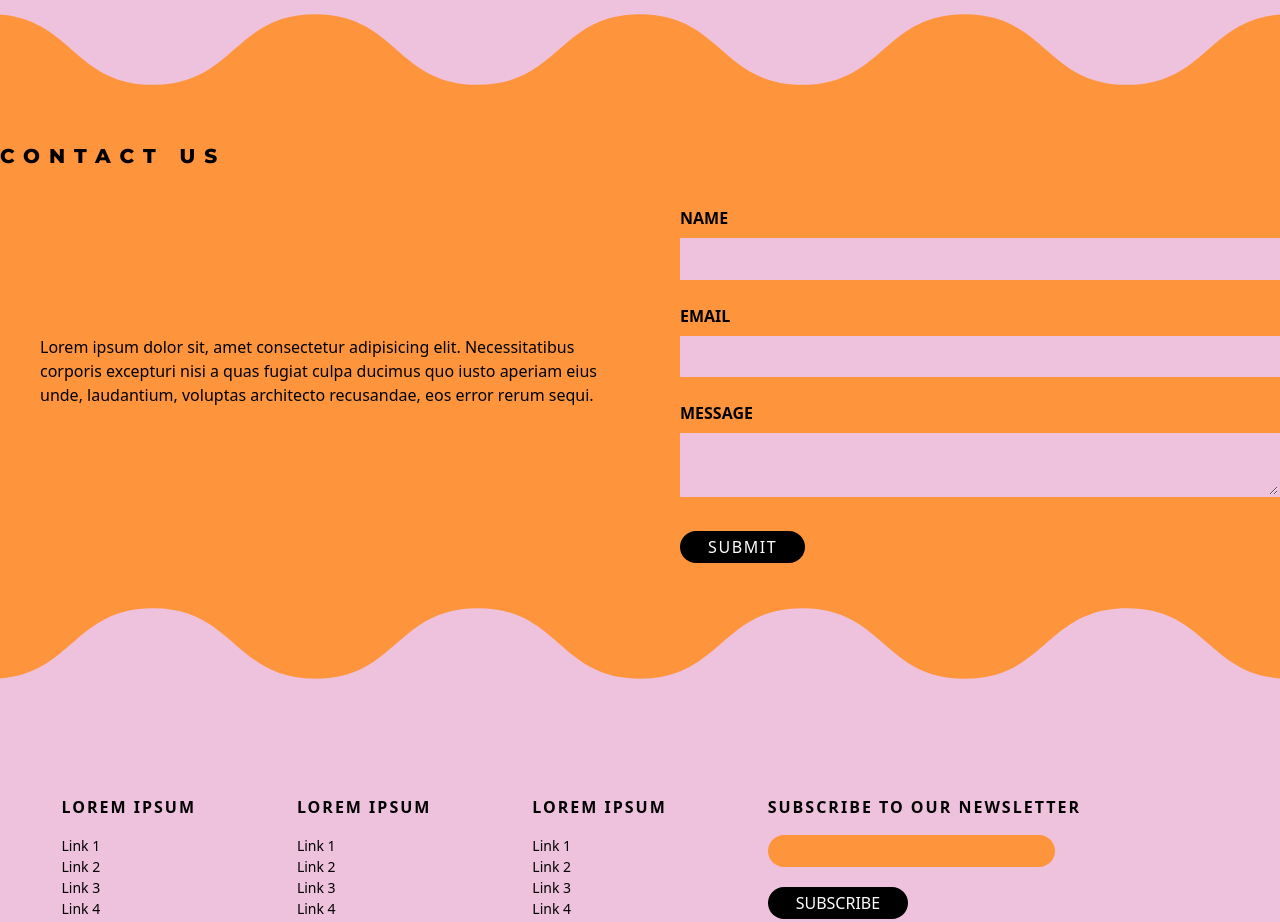
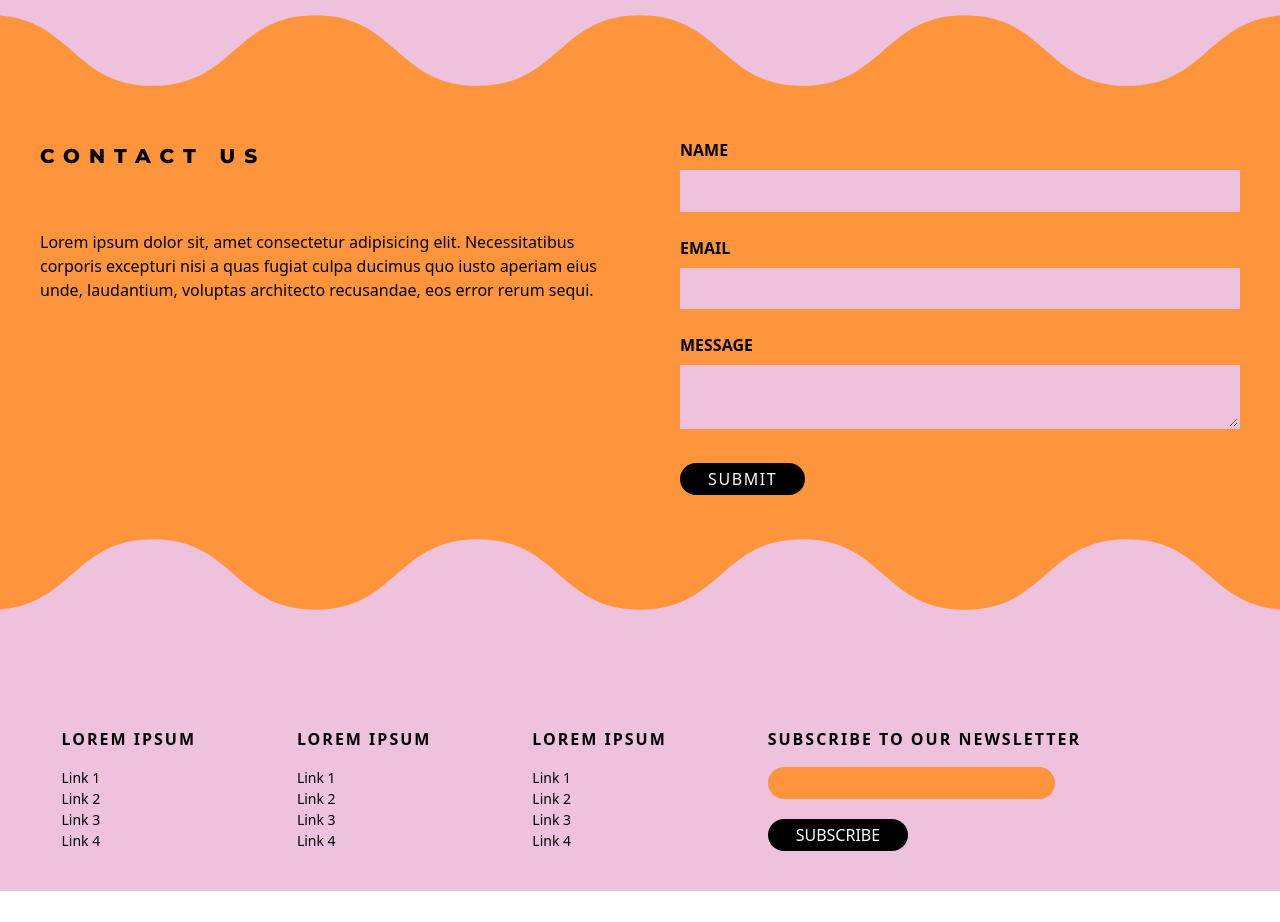
Before and after one commit to letscodegirl/Colorful-Website-Template, a plain HTML site: page index.html in a window 1280 px wide. Shown: the part 3540-4462 px from the top of the page. After the commit the page ends 4431 px from the top, so only its background shows below. Drawn offline with nearby package versions, Linux system fonts and the light colour scheme.

Commit message:
Formatted the contact form

```diff
--- a/index.html
+++ b/index.html
@@ -106,10 +106,12 @@
             <path d="M1816 31.6148C1724.67 31.6148 1724.67 111 1633.31 111C1541.96 111 1541.98 31.6148 1450.63 31.6148C1359.27 31.6148 1359.29 111 1267.96 111C1176.63 111 1176.63 31.6148 1085.29 31.6148C993.959 31.6148 993.959 111 902.626 111C811.293 111 811.293 31.6148 719.959 31.6148C628.626 31.6148 628.626 111 537.293 111C445.959 111 445.959 31.6148 354.626 31.6148C263.293 31.6148 263.293 111 171.959 111C80.6261 111 80.6261 31.6148 -10.7072 31.6148C-102.041 31.6148 -102.041 111 -193.354 111C-284.667 111 -284.667 31.6148 -376 31.6148V0H720H1816V31.6148Z" fill="#eec1dc"/>
         </svg>
         <div class="grid grid-cols-2 py-[10vw]">
-            <h2 class="uppercase text-black font-bold text-xl my-5 text-black"> Contact us</h2>
-            <div></div>
+            <div>
+            <h2 class="uppercase text-black font-bold text-xl my-5 text-black pl-10"> Contact us</h2>
             <p class="mb-5 p-10 self-center"> Lorem ipsum dolor sit, amet consectetur adipisicing elit. Necessitatibus corporis excepturi nisi a quas fugiat culpa ducimus quo iusto aperiam eius unde, laudantium, voluptas architecto recusandae, eos error rerum sequi. </p>
-            <form class="pl-10 col-start-2 self-center">
+
+            </div>
+            <form class="pl-10 col-start-2 self-center pr-10">
                 <label class="text-black uppercase rounded-r-md rounded-l-md" for="_name"> Name </label>
                 <input type="text" name="_name" id="_name" />
                 <label class="text-black uppercase rounded-r-3xl rounded-l-3xl" for="_replyto"> Email </label>
```
